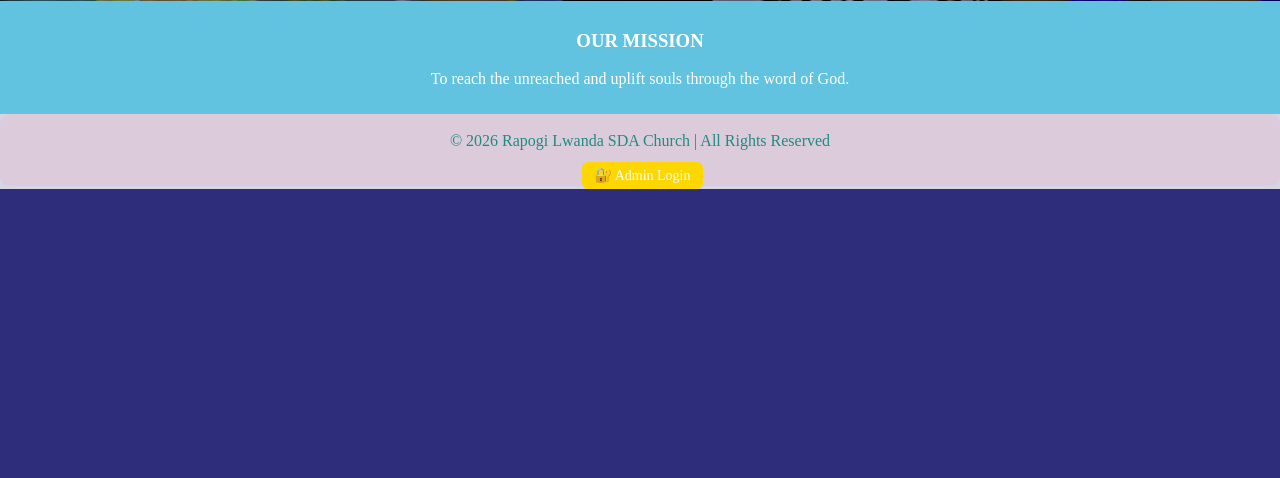
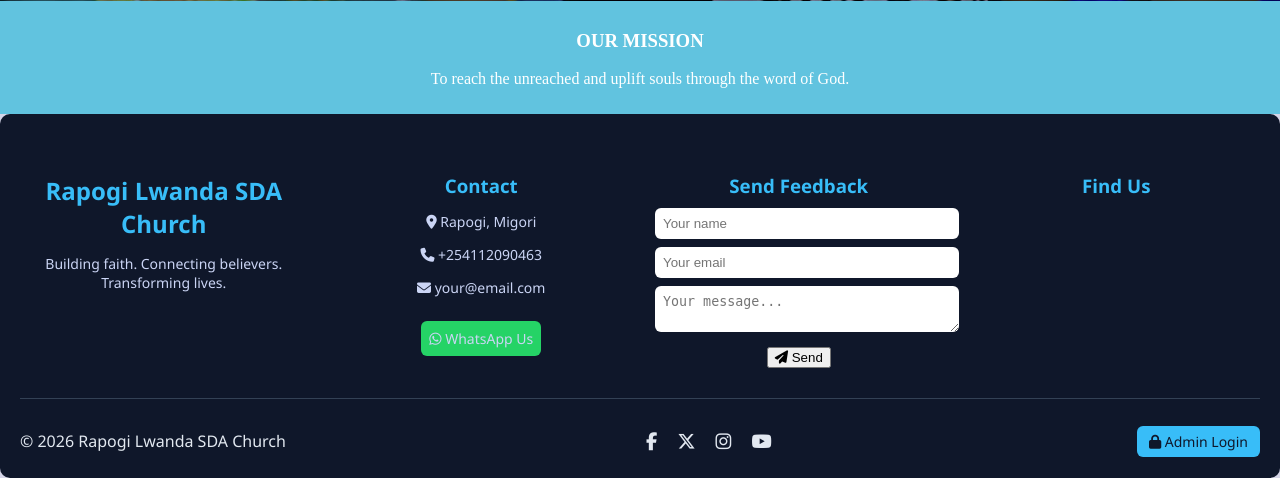
Before and after one commit to DANKlEIN117/church_website, a Flask app: page / in a window 1280 px wide. Shown: the part 1034-1512 px from the top of the page. Before the commit the page ends 1223 px from the top, so only its background shows below. Run offline with Flask 3, Linux system fonts and the light colour scheme; some libraries are stand-ins or nearby versions.

Commit message:
Added email response

```diff
--- a/app.py
+++ b/app.py
@@ -1,4 +1,4 @@
-from flask import Flask, render_template, request, jsonify, current_app, session, redirect, url_for
+from flask import Flask, render_template, request, jsonify, current_app, session, redirect, url_for,flash
 from collections import deque
 from routes import register_blueprints
 import os
@@ -14,6 +14,7 @@ import base64
 import logging
 import io
 import csv
+from flask_mail import Mail, Message
 import urllib.request
 import urllib.parse
 
@@ -569,6 +570,51 @@ def admin_set_target():
 
     return '', 302, {'Location': (request.referrer or '/admin/contributions') + '?ok=1'}
 
+# 🔥 EMAIL CONFIG
+app.config['MAIL_SERVER'] = 'smtp.gmail.com'
+app.config['MAIL_PORT'] = 587
+app.config['MAIL_USE_TLS'] = True
+app.config['MAIL_USERNAME'] = 'omondiokothdan@gmail.com'
+app.config['MAIL_PASSWORD'] = 'pukq qnqk yeag dkbr'
+
+mail = Mail(app)
+# 🔥 FEEDBACK ROUTE
+@app.route('/feedback', methods=['POST'])
+def feedback():
+    name = request.form.get('name')
+    email = request.form.get('email')
+    message = request.form.get('message')
+
+    print(f"{name} | {email} | {message}")
+
+    try:
+        msg = Message(
+            subject="We received your message 🙏",
+            sender=app.config['MAIL_USERNAME'],
+            recipients=[email]
+        )
+
+        msg.body = f"""
+Hello {name},
+
+Thank you for contacting Rapogi Lwanda SDA Church.
+
+We received your message:
+"{message}"
+
+We will respond shortly.
+
+Blessings 🙏
+        """
+
+        mail.send(msg)
+        flash("Feedback sent successfully!", "success")
+
+    except Exception as e:
+        print("Email failed:", e)
+        flash("Message received, but email reply failed.", "warning")
+
+    return redirect(url_for('home'))
 
 # Error handlers (optional but pro)
 @app.errorhandler(404)
--- a/templates/base.html
+++ b/templates/base.html
@@ -5,6 +5,7 @@
     <meta name="viewport" content="width=device-width, initial-scale=1.0">
     <title>{% block title %}RAPOGI LWANDA SDA CHURCH{% endblock %}</title>
     <link rel="stylesheet" href="{{ url_for('static', filename='css/style.css') }}">
+    <link rel="stylesheet" href="https://cdnjs.cloudflare.com/ajax/libs/font-awesome/6.5.1/css/all.min.css">
     <meta name="google-site-verification" content="ejyl8phtGqzQGgRFI-mISI6tAkYYoQ-YNaWshQsraPE" />
     <style>
         /* Notification bell dropdown */
@@ -27,10 +28,136 @@
             margin-left: calc(-50vw + 50%);
             box-sizing: border-box;
         }
-        footer {
-            width: 100vw;
-            margin-left: calc(-50vw + 50%);
-            box-sizing: border-box;
+        .footer {
+            background: #0f172a;
+            color: #e2e8f0;
+            padding: 40px 20px 10px;
+            font-family: 'Segoe UI', sans-serif;
+        }
+
+        .footer-container {
+            display: grid;
+            grid-template-columns: repeat(auto-fit, minmax(220px, 1fr));
+            gap: 30px;
+            margin-bottom: 30px;
+        }
+
+        .footer-section h2,
+        .footer-section h3 {
+            color: #38bdf8;
+            margin-bottom: 10px;
+        }
+
+        .footer-section p,
+        .footer-section a {
+            font-size: 14px;
+            color: #cbd5f5;
+            text-decoration: none;
+        }
+
+        .footer-section ul {
+            list-style: none;
+            padding: 0;
+        }
+
+        .footer-section ul li {
+            margin: 5px 0;
+        }
+
+        .footer-section a:hover {
+            color: #38bdf8;
+        }
+
+        .footer-bottom {
+            border-top: 1px solid #334155;
+            padding-top: 15px;
+            display: flex;
+            flex-wrap: wrap;
+            justify-content: space-between;
+            align-items: center;
+            text-align: center;
+        }
+
+        .socials a {
+            margin: 0 8px;
+            font-size: 18px;
+            text-decoration: none;
+            color: #e2e8f0;
+        }
+
+        .socials a:hover {
+            color: #38bdf8;
+        }
+
+        .admin-status {
+            font-size: 13px;
+            color: #22c55e;
+        }
+
+        .btn {
+            background: #38bdf8;
+            padding: 6px 12px;
+            border-radius: 6px;
+            color: #0f172a;
+            text-decoration: none;
+            font-size: 14px;
+        }
+
+        .btn:hover {
+            background: #0ea5e9;
+        }
+        .footer input,
+        .footer textarea {
+            width: 100%;
+            padding: 8px;
+            margin-bottom: 8px;
+            border-radius: 6px;
+            border: none;
+        }
+
+        .whatsapp-btn {
+            display: inline-block;
+            margin-top: 10px;
+            background: #25D366;
+            padding: 8px;
+            border-radius: 6px;
+            color: white;
+        }
+
+        .flash-container {
+            position: fixed;
+            top: 20px;
+            right: 20px;
+            z-index: 9999;
+        }
+
+        .flash {
+            padding: 12px 18px;
+            margin-bottom: 10px;
+            border-radius: 8px;
+            color: white;
+            font-size: 14px;
+            animation: fadeIn 0.5s ease;
+        }
+
+        /* Success */
+        .flash.success {
+            background: #22c55e;
+        }
+
+        /* Warning */
+        .flash.warning {
+            background: #f59e0b;
+        }
+
+        /* Error */
+        .flash.error {
+            background: #ef4444;
+        }
+
+        @keyframes fadeIn {
+            from { opacity: 0; transform: translateY(-10px); }
+            to { opacity: 1; transform: translateY(0); }
         }
     </style>
     {% block extra_css %}{% endblock %}
@@ -137,19 +264,96 @@
             </ul>
         </nav>
     </header>
+    {% with messages = get_flashed_messages(with_categories=true) %}
+        {% if messages %}
+            <div class="flash-container">
+                {% for category, message in messages %}
+                    <div class="flash {{ category }}">
+                        {{ message }}
+                    </div>
+                {% endfor %}
+            </div>
+        {% endif %}
+    {% endwith %}
 
 
         {% block content %}{% endblock %}
 
 
-    <footer class="db">
-        <p>&copy; 2026 Rapogi Lwanda SDA Church | All Rights Reserved</p>
-        {% if session.get('admin') %}
-        <p>You are logged in as admin</p>
-        {% else %}
-            <a href="{{ url_for('admin.admin_login') }}" class="btn">🔐 Admin Login</a>
-        {% endif %}
+
+    <footer class="footer">
+        <div class="footer-container">
+
+            <!-- About -->
+            <div class="footer-section">
+                <h2>Rapogi Lwanda SDA Church</h2>
+                <p>Building faith. Connecting believers. Transforming lives.</p>
+            </div>
+
+            <!-- Contact -->
+            <div class="footer-section">
+                <h3>Contact</h3>
+                <p><i class="fa-solid fa-location-dot"></i> Rapogi, Migori</p>
+                <p><i class="fa-solid fa-phone"></i> +254112090463</p>
+                <p><i class="fa-solid fa-envelope"></i> your@email.com</p>
+
+                <a href="https://wa.me/254112090463" class="whatsapp-btn">
+                    <i class="fa-brands fa-whatsapp"></i> WhatsApp Us
+                </a>
+            </div>
+
+            <!-- 🔥 Feedback Form -->
+            <div class="footer-section">
+                <h3>Send Feedback</h3>
+                <form method="POST" action="{{ url_for('feedback') }}">
+                    <input type="text" name="name" placeholder="Your name" required>
+                    <input type="email" name="email" placeholder="Your email" required>
+                    <textarea name="message" placeholder="Your message..." required></textarea>
+                    <button type="submit">
+                        <i class="fa-solid fa-paper-plane"></i> Send
+                    </button>
+                </form>
+            </div>
+
+            <!-- Map -->
+            <div class="footer-section">
+                <h3>Find Us</h3>
+                <iframe
+                    src="https://maps.google.com/maps?q=Rapogi%20Migori&t=&z=13&ie=UTF8&iwloc=&output=embed"
+                    width="100%" height="150" style="border:0;" loading="lazy">
+                </iframe>
+            </div>
+
+        </div>
+
+        <!-- Bottom -->
+        <div class="footer-bottom">
+            <p>&copy; 2026 Rapogi Lwanda SDA Church</p>
+
+            <div class="socials">
+                <a href="#"><i class="fa-brands fa-facebook-f"></i></a>
+                <a href="#"><i class="fa-brands fa-x-twitter"></i></a>
+                <a href="#"><i class="fa-brands fa-instagram"></i></a>
+                <a href="#"><i class="fa-brands fa-youtube"></i></a>
+            </div>
+
+            {% if session.get('admin') %}
+                <p class="admin-status">Admin Logged In</p>
+            {% else %}
+                <a href="{{ url_for('admin.admin_login') }}" class="btn">
+                    <i class="fa-solid fa-lock"></i> Admin Login
+                </a>
+            {% endif %}
+        </div>
     </footer>
+    <script>
+        setTimeout(() => {
+            document.querySelectorAll('.flash').forEach(el => {
+                el.style.opacity = '0';
+                setTimeout(() => el.remove(), 500);
+            });
+        }, 3000);
+    </script>
 
     <script>
         function toggleMenu() {
--- a/templates/index.html
+++ b/templates/index.html
@@ -32,7 +32,7 @@
             slides[current].classList.add("active");
         }
 
-        setInterval(showNextSlide, 4000); // every 4 seconds
+        setInterval(showNextSlide, 5000); // every 5 seconds
     </script>
 
 
```
Also changed, not shown: contributions.db.
